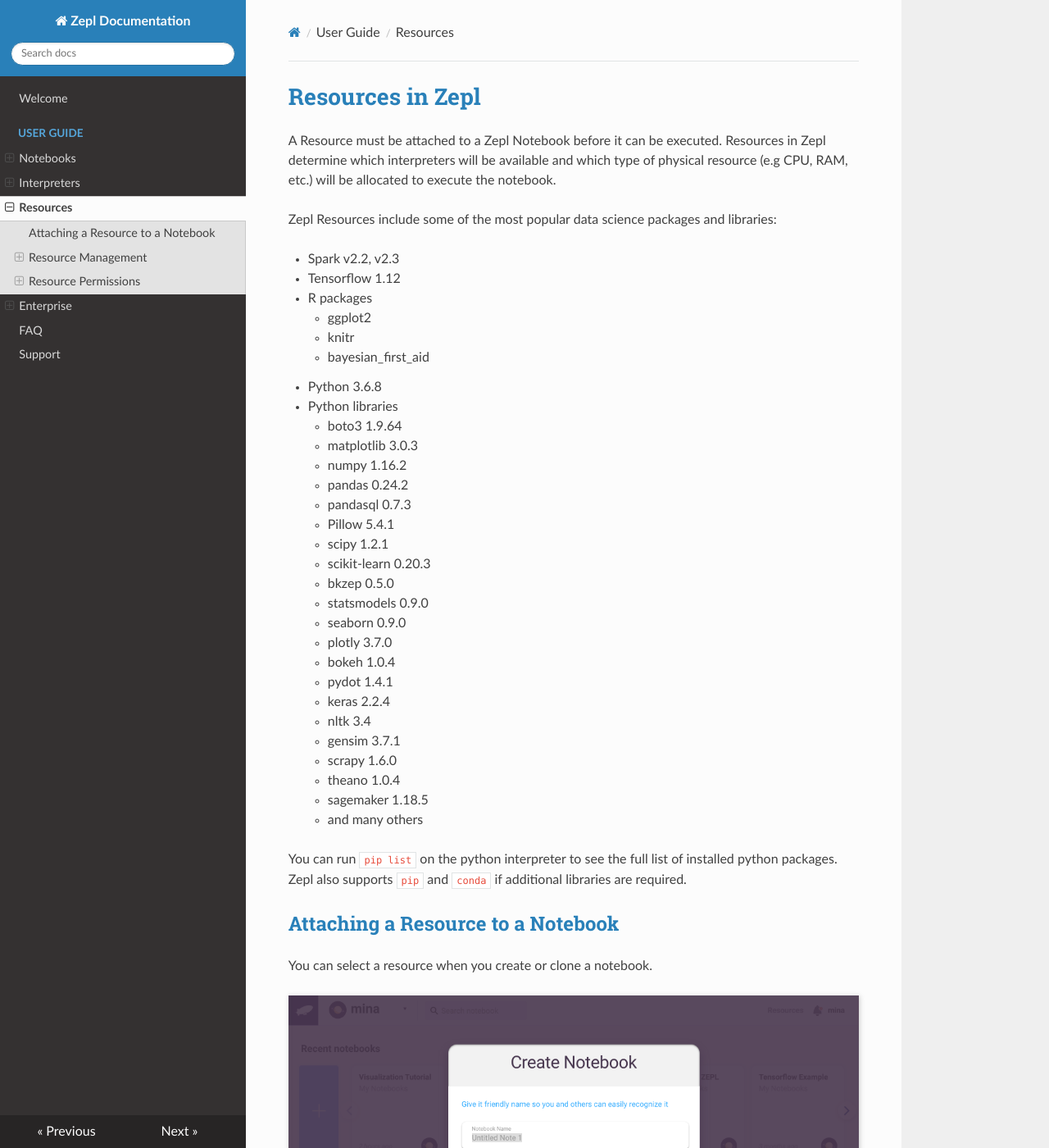
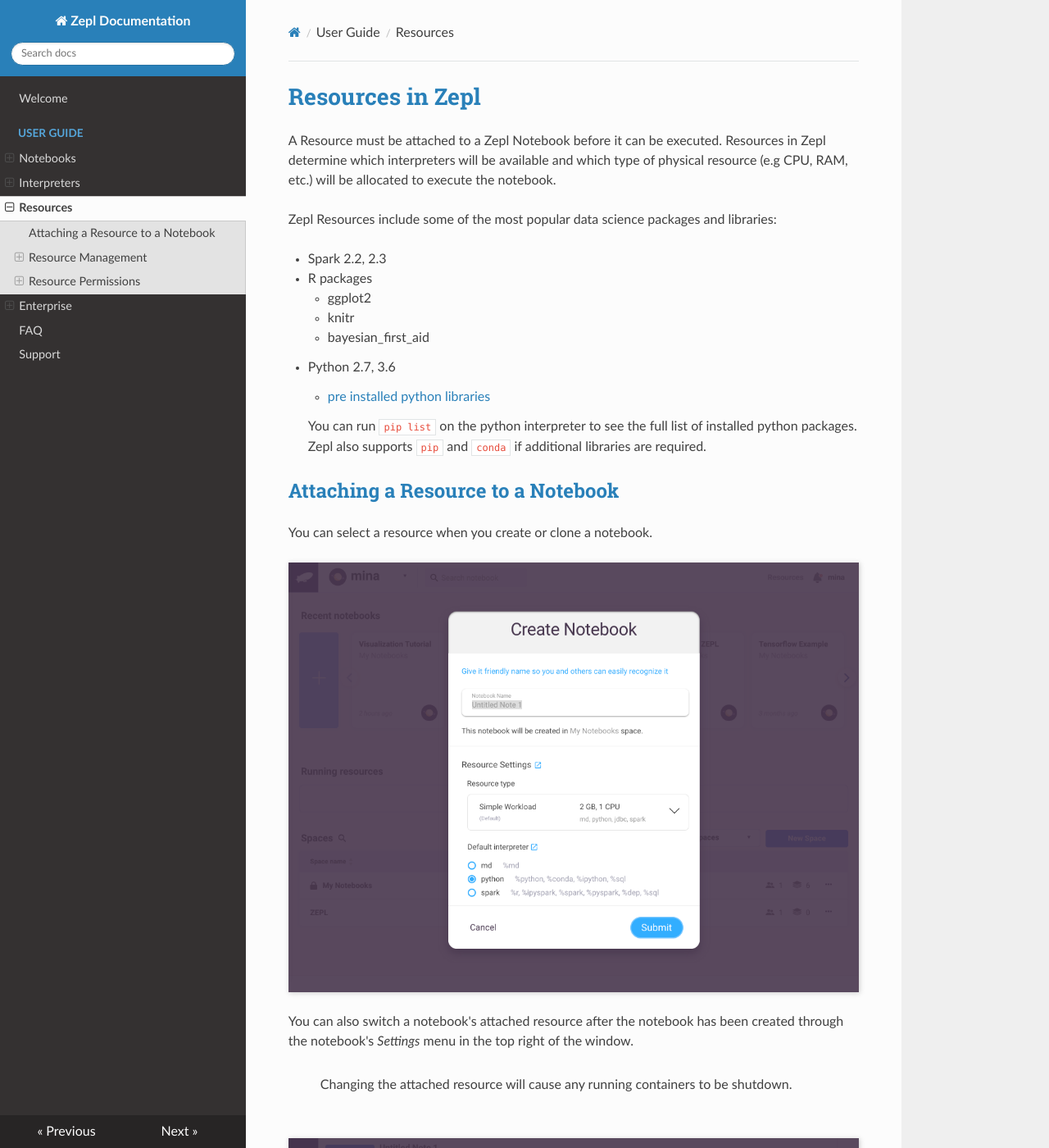
Before and after one commit to ZEPL/zepl-documentation, an MkDocs documentation site: the page built from docs/guide/resource_mgmt.md, in a window 1280 px wide and 1400 px high. Shown: the whole window at 82% size. Built offline with MkDocs 1.6.1, drawn with Linux system fonts in a browser that asks for light colours; nearby versions of some CDN libraries.

Commit message:
Remove python library section from resource python libraries and move them under python

```diff
--- a/docs/guide/resource_mgmt.md
+++ b/docs/guide/resource_mgmt.md
@@ -5,37 +5,15 @@
 
 Zepl Resources include some of the most popular data science packages and libraries:
 
-- Spark v2.2, v2.3
-- Tensorflow 1.12
+- Spark 2.2, 2.3
 - R packages
     - ggplot2
     - knitr
     - bayesian_first_aid
-- Python 3.6.8
-- Python libraries
-    - boto3 1.9.64
-    - matplotlib 3.0.3
-    - numpy 1.16.2
-    - pandas 0.24.2
-    - pandasql 0.7.3
-    - Pillow 5.4.1
-    - scipy 1.2.1
-    - scikit-learn 0.20.3
-    - bkzep 0.5.0
-    - statsmodels 0.9.0
-    - seaborn 0.9.0
-    - plotly 3.7.0
-    - bokeh 1.0.4
-    - pydot 1.4.1
-    - keras 2.2.4
-    - nltk 3.4
-    - gensim 3.7.1
-    - scrapy 1.6.0
-    - theano 1.0.4
-    - sagemaker 1.18.5
-    - and many others
+- Python 2.7, 3.6
+    - [pre installed python libraries](/guide/interpreter/python/#python-interpreter)
 
-You can run `pip list` on the python interpreter to see the full list of installed python packages. Zepl also supports `pip` and `conda` if additional libraries are required.
+    You can run `pip list` on the python interpreter to see the full list of installed python packages. Zepl also supports `pip` and `conda` if additional libraries are required.
 
 ## Attaching a Resource to a Notebook
 
--- a/mkdocs.yml
+++ b/mkdocs.yml
@@ -31,7 +31,7 @@
     - Angular: guide/interpreter/angular.md
   - Resources: guide/resource_mgmt.md
   - Enterprise:
-    - Amazon EMR Integration: guide/emr_integration.md
+    - Amazon EMR Integration: guide/enterprise/emr_integration.md
     - Login Support: guide/enterprise/login_support.md
     - Custom Image Support: guide/enterprise/custom_image_support.md
     - Log Console: guide/enterprise/logging_console.md
```
Also changed, not shown: docs/guide/enterprise/emr_integration.md (renamed from docs/guide/emr_integration.md, +5 -5 lines), docs/guide/interpreter/python.md (+11 -2 lines).
